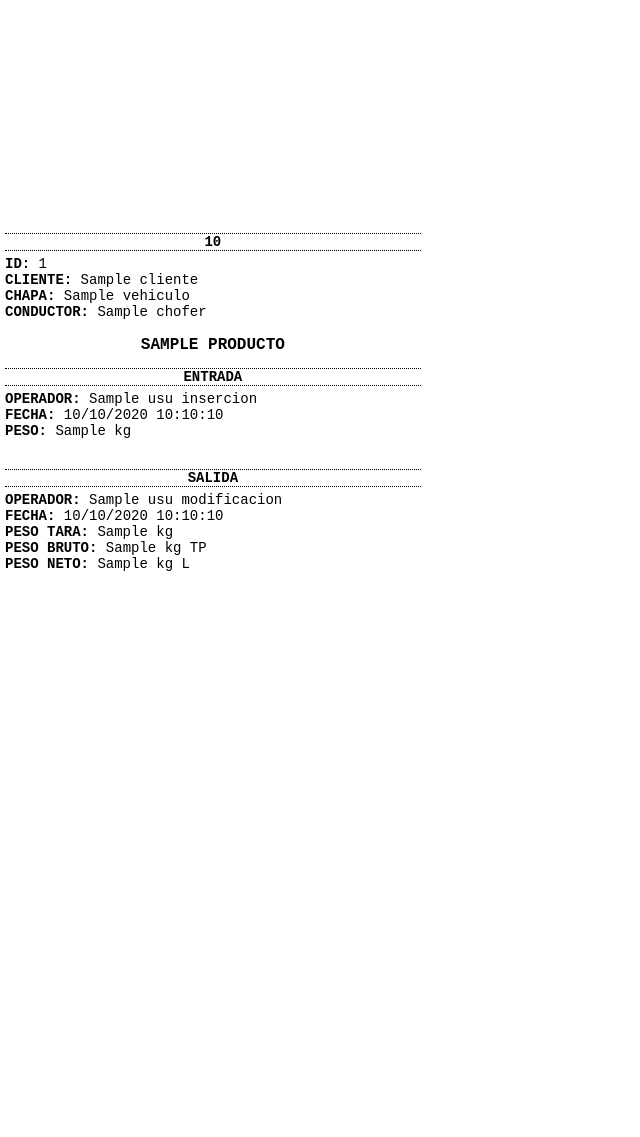
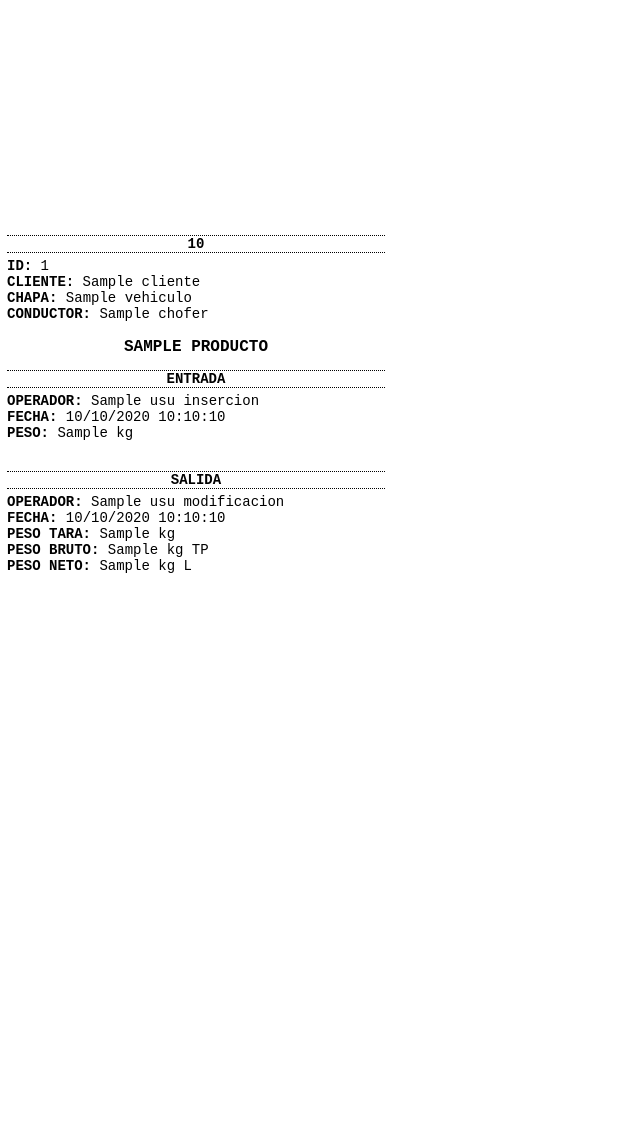
Before and after one commit to arnaldocorreaxO/bascula_tigre, a Django app: template app/core/bascula/templates/movimiento/ticket.html in a window 1280 px wide. Shown: the whole page, without its empty margins (0-640 px from the left). Before the commit the page ends 571 px from the top, so only its background shows below. Run offline with Django 3.2, Linux system fonts and the light colour scheme; the template is opened without the code that fills it: most values are stand-ins (such as "Sample title", 1, 10 or a date in 2020); parts of the project's set-up code (start-up, migrations or seed data) failed here and were passed over.

Commit message:
Change Bascula

```diff
--- a/app/core/bascula/templates/movimiento/ticket.html
+++ b/app/core/bascula/templates/movimiento/ticket.html
@@ -27,9 +27,9 @@
         }
 
         .content {
-            width: 110mm;
+            width: 100mm;
             height: 297mm;
-            padding: 5px;
+            padding: 7px;
         }
 
         .salto {
```
